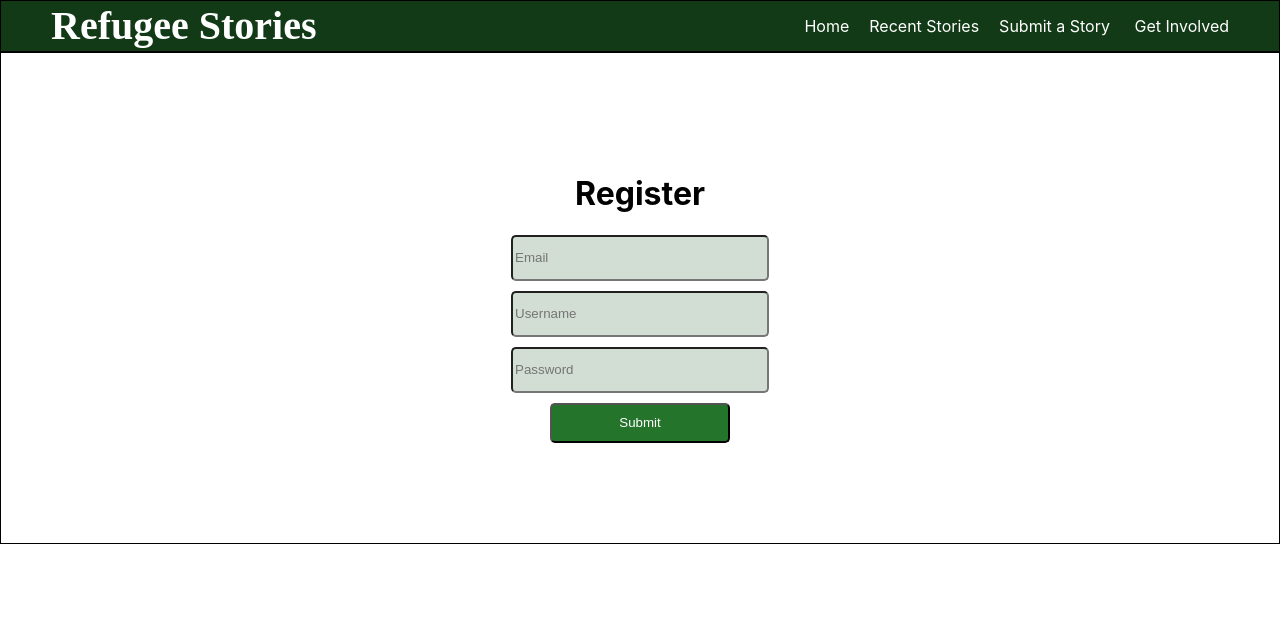
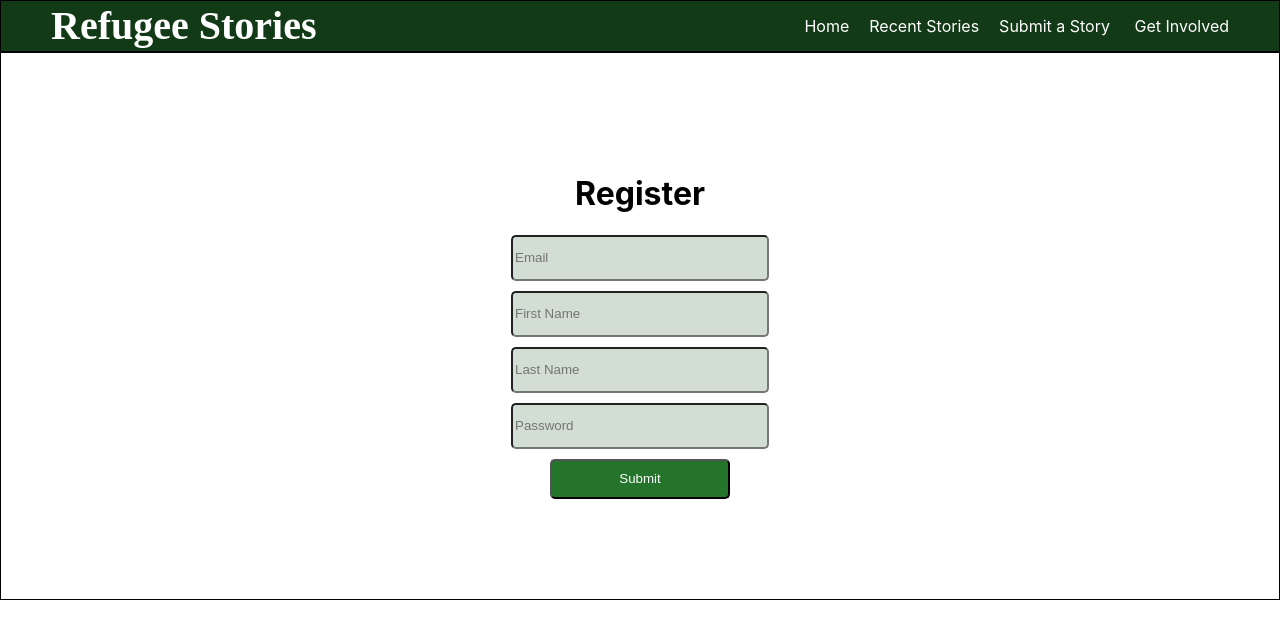
Before and after one commit to BuildWeek-RefugeeStories/Front-End, a React (Create React App) app in the folder regugee_stories/: page /get-involved in a window 1280 px wide. Shown: the top 638 px of the page. Built offline with nearby package versions, Linux system fonts and the light colour scheme; a web font is replaced by a local one.

Commit message:
register working

```diff
--- a/regugee_stories/package.json
+++ b/regugee_stories/package.json
@@ -3,6 +3,7 @@
   "version": "0.1.0",
   "private": true,
   "dependencies": {
+    "axios": "^0.19.0",
     "react": "^16.10.2",
     "react-dom": "^16.10.2",
     "react-router-dom": "^5.1.2",
--- a/regugee_stories/src/components/Register/Register.js
+++ b/regugee_stories/src/components/Register/Register.js
@@ -1,14 +1,61 @@
-import React from 'react';
-import './Register.css'
+import React, { useState } from 'react';
+import './Register.css';
+import axios from 'axios';
 
-function Register() {
+function Register(props) {
+
+    const [credentials, setCreadentials] = useState({
+        email: '',
+        firstName: '',
+        lastName: '',
+        password: '',
+    })
+
+    const handleChange = e => {
+        setCreadentials({...credentials, [e.target.name]: e.target.value})
+        console.log('input value', credentials)
+    }
+
+    const handleSubmit = e => {
+        e.preventDefault();
+        axios
+        .post("https://refugee-stories-api19.herokuapp.com/auth/register", credentials)
+        .then(res => {
+            localStorage.setItem('token', res.data.token)
+            props.history.push('/')
+        })
+        .catch(err => console.log(err))
+    };
+
+
     return (
         <div className='Register'>
             <h1>Register</h1>
-            <form className='register-form'>
-                <input placeholder='Email'></input>
-                <input placeholder='Username'></input>
-                <input placeholder='Password'></input>
+            <form onSubmit={handleSubmit} className='register-form'>
+                <input
+                onChange={handleChange}
+                type='email'
+                name='email'
+                placeholder='Email'>
+                </input>
+                <input
+                onChange={handleChange}
+                type='text'
+                name='firstName'
+                placeholder='First Name'>
+                </input>
+                <input
+                onChange={handleChange}
+                type='text'
+                name='lastName'
+                placeholder='Last Name'>
+                </input>
+                <input
+                onChange={handleChange}
+                type='password'
+                name='password'
+                placeholder='Password'>
+                </input>
                 <button>Submit</button>
             </form> {/* register-form end */}
         </div> /* Register end */
```
Also changed, not shown: regugee_stories/src/components/PrivateRoute/PrivateRoute.js (added, +19 -0 lines), regugee_stories/src/utils/axiosWithAuth.js (added, +14 -0 lines), 1 other file (tests, documents, lock files or other folders).
